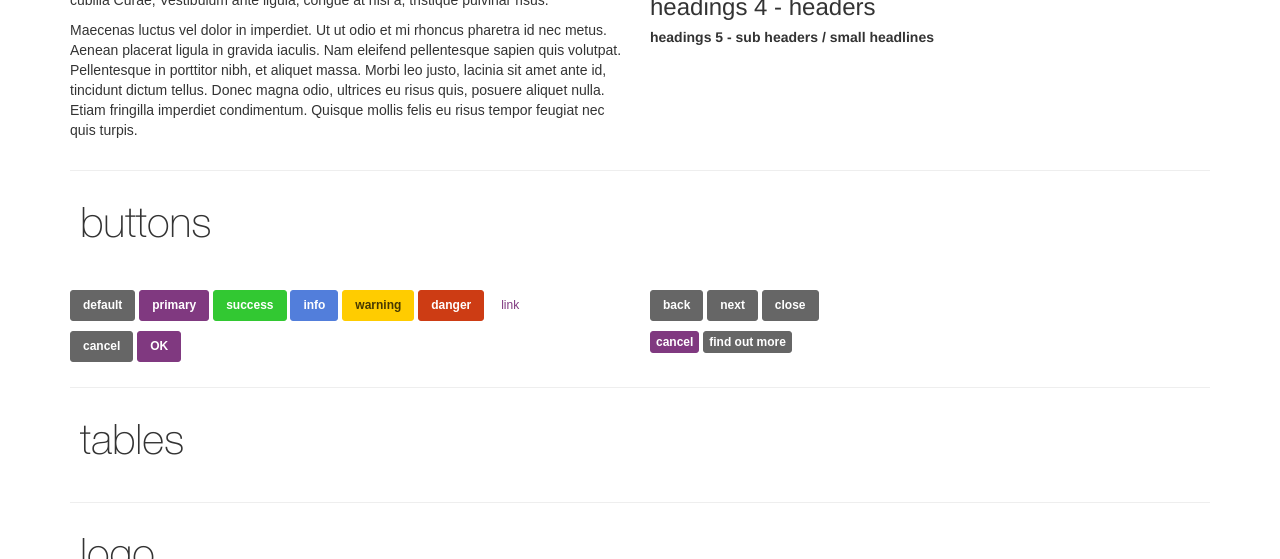
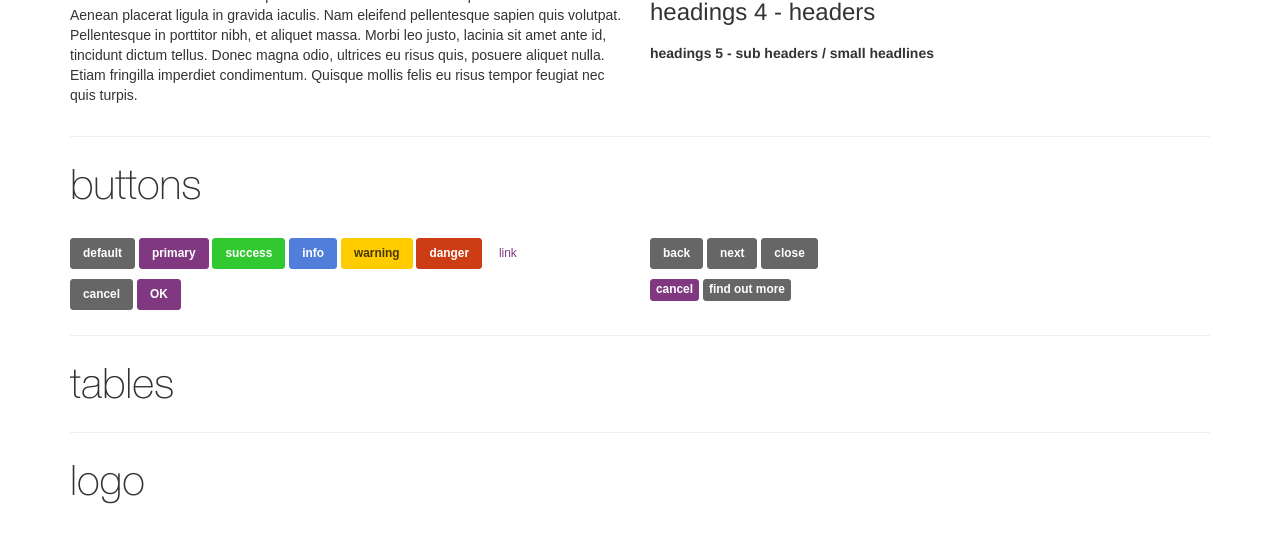
Before and after one commit to purple-dbu/sass-bootstrap-purple, a website: page index.html in a window 1280 px wide. Shown: the part 587-1146 px from the top of the page. Drawn offline with nearby package versions, Linux system fonts and the light colour scheme.

Commit message:
Reorganized index page

```diff
--- a/index.html
+++ b/index.html
@@ -4,11 +4,6 @@
     <link rel="stylesheet" href="dist/bootstrap-purple.css">
     <link rel="stylesheet" href="dist/bootstrap-purple-theme.css">
     <style>
-
-.pp-title {
-  padding: 0 10px;
-  margin: 0.8em 0;
-}
 
 .pp-grid {
   background: #dbd8d3;
@@ -32,7 +27,7 @@ Grid
 ================================================================================
 -->
 
-<h2 class="pp-title">the grid</h2>
+<h2>the grid</h2>
 
 <div class="row">
   <div class="col-lg-6 col-md-6 col-sm-6"><div class="pp-col pp-grid">6</div></div>
@@ -72,7 +67,7 @@ Typography
 ================================================================================
 -->
 
-<h2 class="pp-title">typography</h2>
+<h2>typography</h2>
 
 <div class="row">
   <div class="col-lg-6 col-md-6 col-sm-6">
@@ -97,7 +92,7 @@ Typography
 Buttons
 ================================================================================
 -->
-<h2 class="pp-title">buttons</h2>
+<h2>buttons</h2>
 
 <div class="row">
   <div class="pp-col col-lg-6 col-md-6 col-sm-6">
@@ -131,7 +126,7 @@ Buttons
 Tables
 ================================================================================
 -->
-<h2 class="pp-title">tables</h2>
+<h2>tables</h2>
 
 <hr>
 
@@ -142,7 +137,7 @@ Logo
 ================================================================================
 -->
 
-<h2 class="pp-title">logo</h2>
+<h2>logo</h2>
 
 <div class="row">
   <h1 class="col-lg-12 col-md-12 col-sm-12">
--- a/scss/_type.scss
+++ b/scss/_type.scss
@@ -41,3 +41,16 @@ h3, .h3 { font-weight: $font-weight-h3; }
 h4, .h4 { font-weight: $font-weight-h4; }
 h5, .h5 { font-weight: $font-weight-h5; }
 h6, .h6 { font-weight: $font-weight-h6; }
+
+h1,
+h2,
+h3 {
+  margin-top: ($line-height-computed * 1.5);
+  margin-bottom: ($line-height-computed);
+}
+h4,
+h5,
+h6 {
+  margin-top: ($line-height-computed);
+  margin-bottom: ($line-height-computed);
+}
--- a/scss/_variables.scss
+++ b/scss/_variables.scss
@@ -53,12 +53,12 @@ $font-size-base: 14px !default;
 // $font-size-large:         ceil($font-size-base * 1.25) !default; // ~18px
 // $font-size-small:         ceil($font-size-base * 0.85) !default; // ~12px
 
-$font-size-h1: round($font-size-base * 4) !default; // ~56px
-$font-size-h2: round($font-size-base * 3) !default; // ~42px
-$font-size-h3: round($font-size-base * 2.285) !default; // ~32px
-$font-size-h4: round($font-size-base * 1.714) !default; // ~24px
+$font-size-h1: ($font-size-base * 4) !default; // ~56px
+$font-size-h2: ($font-size-base * 3) !default; // ~42px
+$font-size-h3: ($font-size-base * 2.285) !default; // ~32px
+$font-size-h4: ($font-size-base * 1.714) !default; // ~24px
 $font-size-h5: $font-size-base !default;
-$font-size-h6: round($font-size-base * 0.85) !default; // ~12px
+$font-size-h6: ($font-size-base * 0.85) !default; // ~12px
 
 $font-weight-h1: lighter !default;
 $font-weight-h2: lighter !default;
@@ -115,7 +115,7 @@ $border-radius-small:            3px !default;
 // -------------------------
 //
 $btn-font-weight:         bold !default;
-$btn-font-size:           round($font-size-base * 0.85) !default;
+$btn-font-size:           ($font-size-base * 0.85) !default;
 
 $btn-default-color:       #fff !default;
 $btn-default-bg:          #666 !default;
```
Also changed, not shown: dist/bootstrap-purple.css, dist/bootstrap-purple.min.css, 1 other file.
